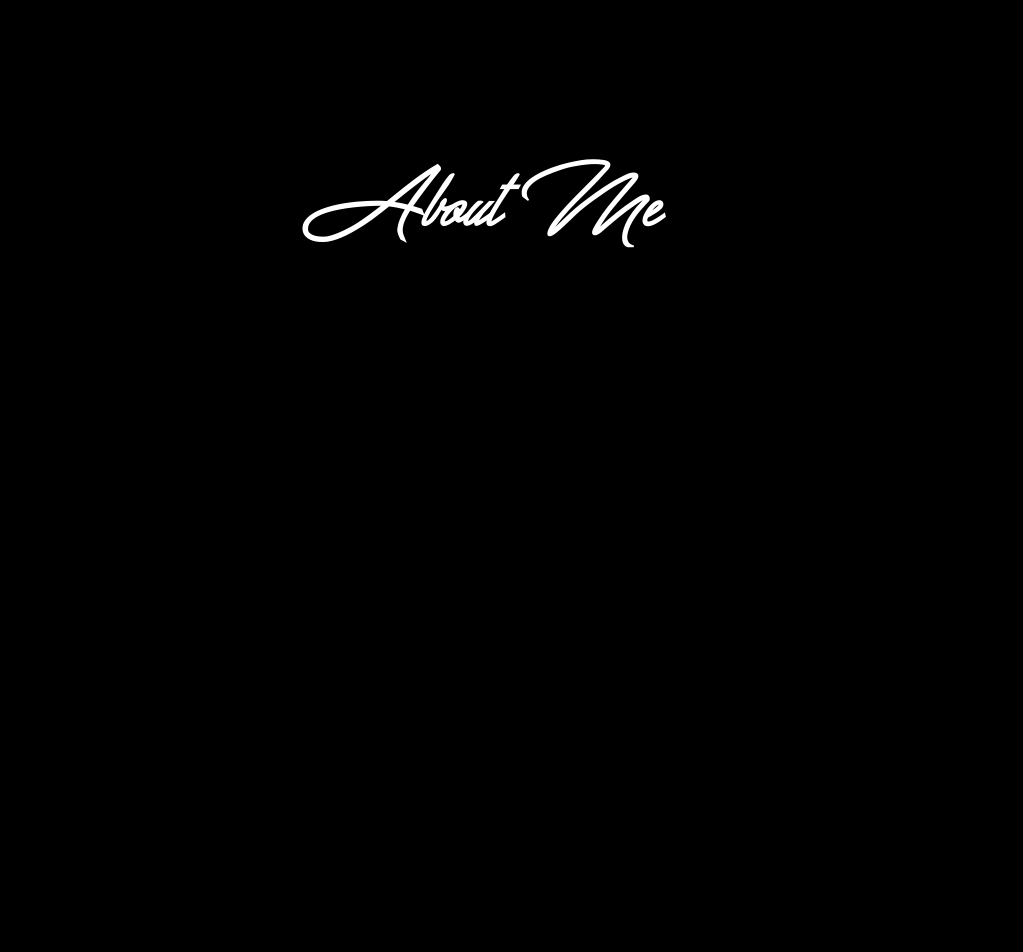
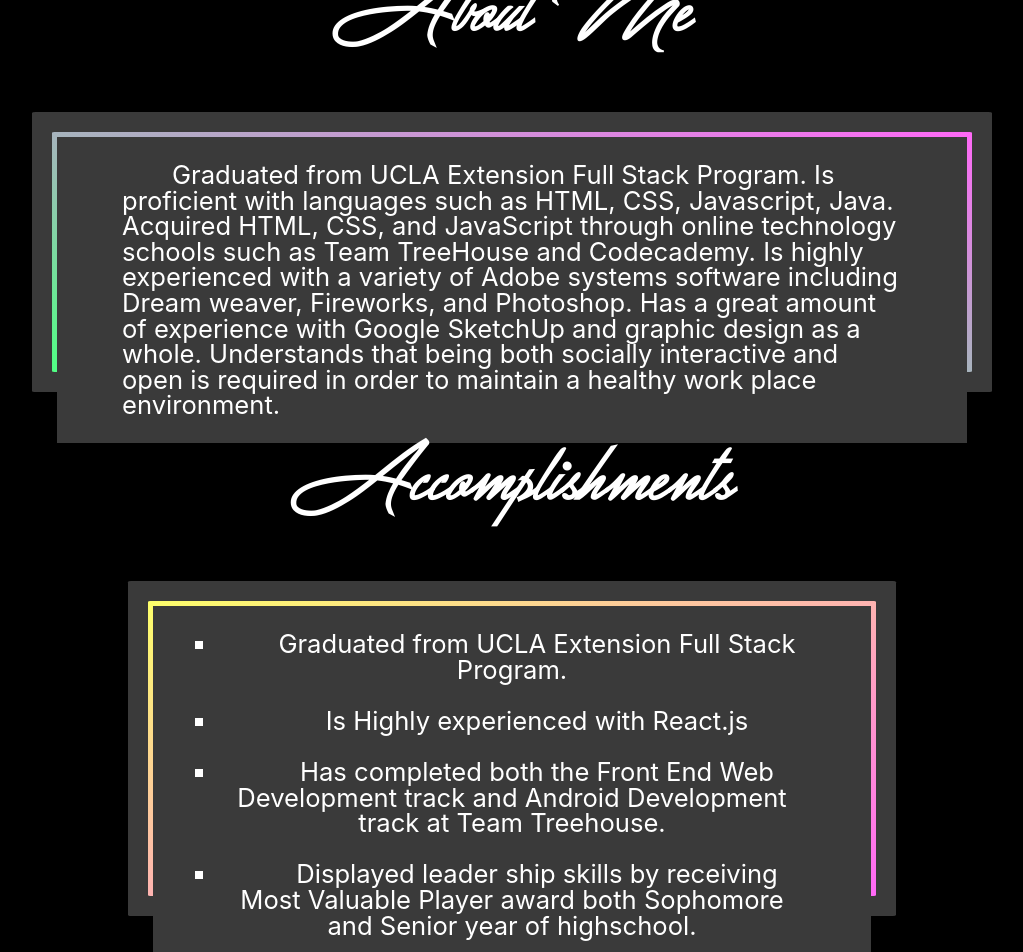
Before and after one commit to clintForster/portfolio, a React (Create React App) app in the folder client/: page / in a window 1280 px wide. Shown: the part 1000-1952 px from the top of the page, without its empty margins (128-1151 px from the left). Before the commit the page ends 1712 px from the top, so only its background shows below. Built offline with nearby package versions, Linux system fonts and the light colour scheme.

Commit message:
wow so nice

```diff
--- a/client/src/components/Title/Title.css
+++ b/client/src/components/Title/Title.css
@@ -13,7 +13,7 @@
   height: 185px;
   width: 100%;
   background-color: black;
-  box-shadow: 0 10px 30px -6px black;
+  box-shadow: 0 -15px 90px 40px black;
   position: sticky;
 }
 
--- a/client/src/components/pages/Home/Content/Content.css
+++ b/client/src/components/pages/Home/Content/Content.css
@@ -14,13 +14,37 @@
 
 h2 {
     position: relative;
-    bottom: 480px;
+    bottom: 675px;
     font-size: 4em;
     font-family: "Allegratta Personal Use Regular";
     color: white;
     width: 100%;
-    padding-right: 60px;
     margin: 0 auto;
+}
+
+.accomplish {
+    bottom: 550px;
+}
+
+.aboutMePDiv {
+    height: 200px;
+    width: 75%;
+    margin: 0 auto;
+    position: relative;
+    bottom: 600px;
+    padding: 20px;
+    background-color: rgb(58,58,58);
+}
+
+.accomplishPDiv {
+    height: 335px;
+    width: 60%;
+    margin: 0 auto;
+    position: relative;
+    bottom: 475px;
+    padding: 20px;
+    background-color: rgb(58,58,58);
+    border-radius: .4%;
 }
 
 .contentDiv {
@@ -122,3 +146,75 @@
     margin: 0 auto;
     bottom: 757px
 }
+
+.meModule {
+    width: 100%;
+    height: 100%;
+    background-color: rgb(58,58,58);
+    margin-left: auto;
+    margin-right: auto;
+    display: table;
+}
+
+.meModule-border-wrap1 {
+    padding: 1rem;
+    margin-bottom: auto;
+    margin-top: auto;
+    background: linear-gradient(to bottom right, rgb(109, 109, 255), rgb(253, 255, 106));
+    padding: 5px;
+    border-radius: 1%;
+    box-shadow: 0 10px 30px -6px black;
+  }
+
+.meModule-border-wrap2 {
+    padding: 1rem;
+    margin-bottom: auto;
+    margin-top: auto;
+    background: linear-gradient(to top left, rgb(255, 104, 247), rgb(253, 255, 106));
+    padding: 5px;
+    border-radius: .3%;
+    width: 100%;
+    height: 100%;
+  }
+
+.meModule-border-wrap3 {
+    padding: 1rem;
+    margin-bottom: auto;
+    margin-top: auto;
+    background: linear-gradient(to top right , rgb(109, 109, 255), rgb(255, 98, 77));
+    padding: 5px;
+    border-radius: 1%;
+    box-shadow: 0 10px 30px -6px black;
+  }
+
+.meModule-border-wrap4 {
+    padding: 1rem;
+    margin-bottom: auto;
+    margin-top: auto;
+    background: linear-gradient(to bottom left, rgb(255, 104, 247), rgb(80, 255, 132));
+    padding: 5px;
+    border-radius: .3%;
+    width: 100%;
+    height: 100%;
+  }
+
+  .meP {
+      margin: 0;
+      color: white;
+      padding: 25px 65px;
+      font-size: 1.6em;
+      list-style-type: square;
+      text-align: left;
+      text-indent: 50px;
+  }
+
+  .aboutMePDiv {
+    border-radius: .4%;
+    height: 280px;
+    width: 75%;
+    margin: 0 auto;
+    position: relative;
+    bottom: 600px;
+    padding: 20px;
+    background-color: rgb(58,58,58);
+}
--- a/client/src/components/pages/Home/Content/Content.js
+++ b/client/src/components/pages/Home/Content/Content.js
@@ -3,19 +3,59 @@
 import "./Content.css";
 
 function Content(props) {
-console.log(props.scrollValue);
+    console.log(props.scrollValue);
     return (
         <div className={props.scrollValue < 80 ? ("contain") : ("contain")} >
             <div className="imageDiv parallax bg1" >
                 <img className="image" src={image1} alt="introImage" />
                 <div className="imageP">
-                <p id={props.scrollValue > 80 && props.scrollValue < 350 ? ("NYA") : ("noNYA")} className="pTag text-white">Not your average</p>
-                <p id={props.scrollValue > 80 && props.scrollValue < 350 ? ("FSD") : ("noFSD")} className="pTag text-white">Full Stack Developer</p>
+                    <p id={props.scrollValue > 80 && props.scrollValue < 350 ? ("NYA") : ("noNYA")} className="pTag text-white">Not your average</p>
+                    <p id={props.scrollValue > 80 && props.scrollValue < 350 ? ("FSD") : ("noFSD")} className="pTag text-white">Full Stack Developer</p>
                 </div>
                 <div className="lowerGradient"></div>
             </div>
             <h2>About Me</h2>
-        </div >
+            <div className="aboutMePDiv">
+                <div className="meModule-border-wrap4">
+                    <div className="meModule">
+                        <p className="meP">
+                            Graduated from UCLA Extension Full Stack Program. Is proficient with languages such as HTML, CSS, Javascript, Java. Acquired
+    HTML, CSS, and JavaScript through online technology schools such as Team
+    TreeHouse and Codecademy. Is highly experienced with a variety of Adobe systems software including Dream weaver,
+    Fireworks, and Photoshop. Has a great amount of experience with Google SketchUp
+    and graphic design as a whole. Understands that being both socially interactive and
+    open is required in order to maintain a healthy work place environment.
+                        </p>
+                    </div>
+                </div>
+            </div>
+            <h2 className="accomplish">Accomplishments</h2>
+            <div className="accomplishPDiv">
+                <div className="meModule-border-wrap2">
+                    <div className="meModule">
+                        <ul className="meP">
+                            <li>
+                                Graduated from UCLA Extension Full Stack Program.
+                            </li>
+                            <br></br>
+                            <li>
+                                Is Highly experienced with React.js
+                            </li>
+                            <br></br>
+                            <li>
+                                Has completed both the Front End Web Development track and Android
+Development track at Team Treehouse.
+                            </li>
+                            <br></br>
+                            <li>
+                                Displayed leader ship skills by receiving Most
+Valuable Player award both Sophomore and Senior year of highschool.
+                            </li>
+                        </ul>
+                    </div>
+                </div>
+            </div>
+        </div>
     );
 }
 
--- a/client/src/components/pages/Portfolio/Portfolio.css
+++ b/client/src/components/pages/Portfolio/Portfolio.css
@@ -4,6 +4,10 @@
     margin: 0px;
     text-align: center;
     z-index: 0;
+}
+
+.topRow {
+    margin-top: 35px;
 }
 
 .portMargin {
@@ -54,7 +58,7 @@
     margin: 0 auto;
     background-color: rgb(58, 58, 58);
     height: 700px;
-    border-radius: 1%;
+    border-radius: .3%;
     padding: 20px;
     box-shadow: 0 20px 30px -6px black;
 }
@@ -97,7 +101,7 @@
     padding: 1rem;
     background: linear-gradient(to bottom left, rgb(255, 98, 77),rgb(80, 255, 132));
     padding: 5px;
-    border-radius: 1%;
+    border-radius: .4%;
   }
 
   .portModule-border-wrap3 {
--- a/client/src/components/pages/Portfolio/Portfolio.js
+++ b/client/src/components/pages/Portfolio/Portfolio.js
@@ -25,7 +25,7 @@
                 <Title
                     scrollValue={this.state.currentScrollHeight}
                 />
-                <div className="row">
+                <div className="row topRow">
                     <div className="portButtonDiv">
                         <div className="portModule-border-wrap1">
                             <div className="portModule">
```
Also changed, not shown: client/src/components/Footer/Footer.js (added, +10 -0 lines), client/src/components/Footer/Footer.css (added).
